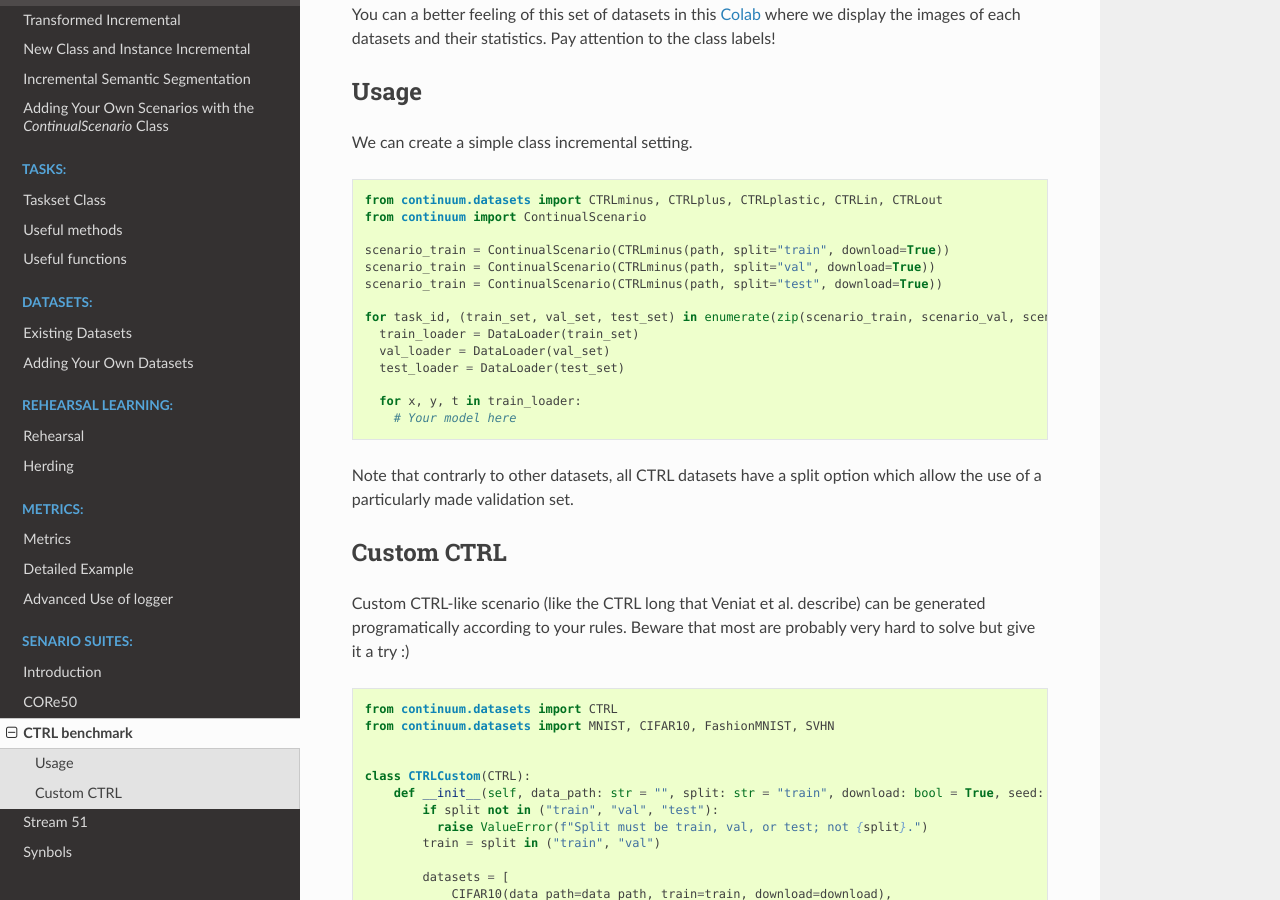
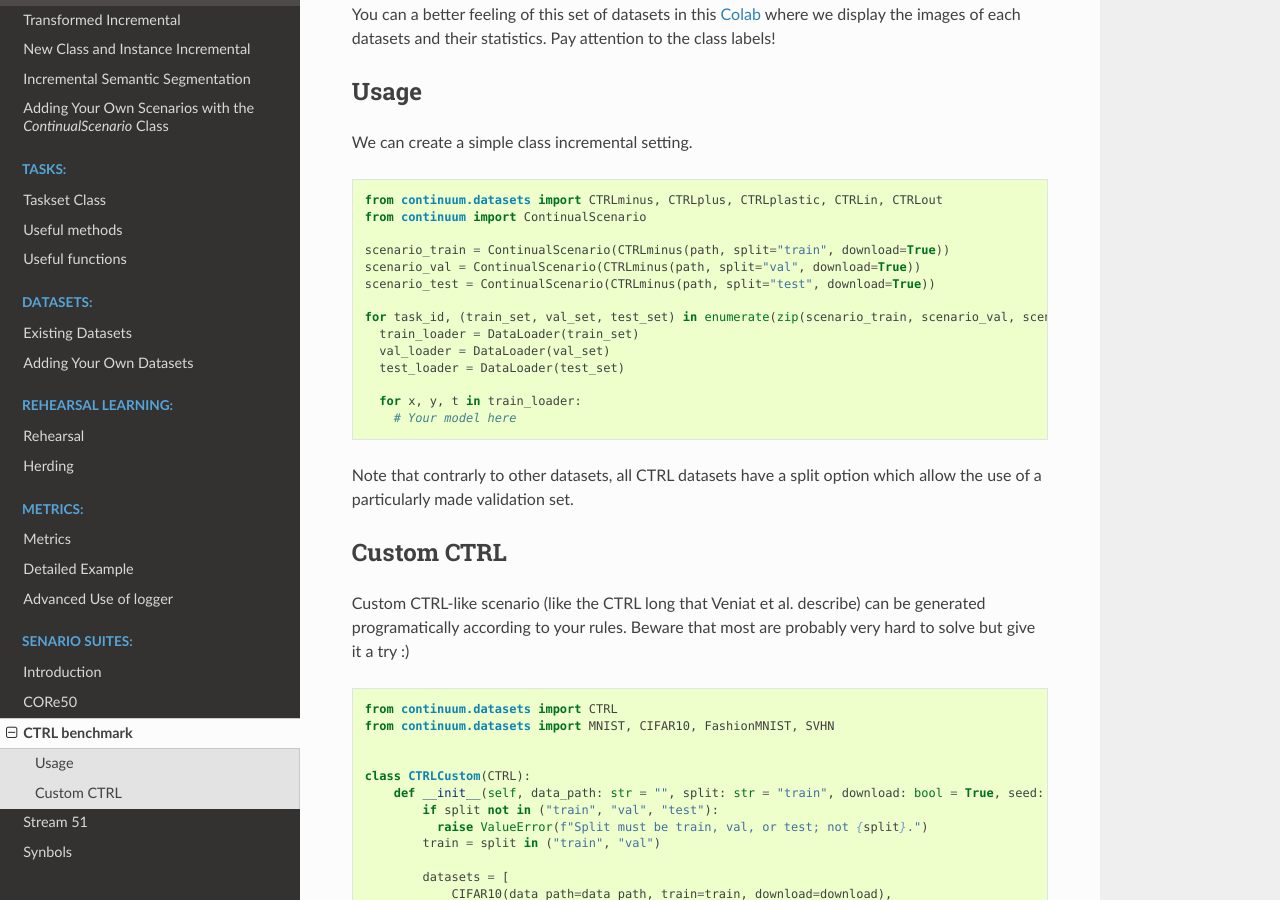
Before and after one commit to Continvvm/continuum, a Sphinx documentation site: the page built from docs/_tutorials/scenarios_suites/Ctrl.rst, in a window 1280 px wide and 900 px high, scrolled down 733 px. Built offline with Sphinx 7.4.7 and the Read the Docs theme 2.0.0, drawn with Linux system fonts in a browser that asks for light colours.

Commit message:
Fix typo in CTRL webdoc.

```diff
--- a/docs/_tutorials/scenarios_suites/Ctrl.rst
+++ b/docs/_tutorials/scenarios_suites/Ctrl.rst
@@ -7,20 +7,20 @@ and co-authored by Veniat (Sorbonne), Denoyer and Ranzato (Facebook Research).
 
 Each of the proposed dataset is combination of multiple small datasets among:
 
-- MNIST
-- SVHN
-- CIFAR10
-- Rainbow MNIST
-- Fashion MNIST
-- DTD
+* MNIST
+* SVHN
+* CIFAR10
+* Rainbow MNIST
+* Fashion MNIST
+* DTD
 
 CTRL proposes different combinations which they name:
 
-- CTRL minus
-- CTRL plus
-- CTRL in
-- CTRL out
-- CTRL plastic
+* CTRL minus
+* CTRL plus
+* CTRL in
+* CTRL out
+* CTRL plastic
 
 The only way to use those datasets is with the `ContinualScenario` scenario, which is the most
 flexible scenario Continuum offers.
@@ -40,8 +40,8 @@ We can create a simple class incremental setting.
     from continuum import ContinualScenario
 
     scenario_train = ContinualScenario(CTRLminus(path, split="train", download=True))
-    scenario_train = ContinualScenario(CTRLminus(path, split="val", download=True))
-    scenario_train = ContinualScenario(CTRLminus(path, split="test", download=True))
+    scenario_val = ContinualScenario(CTRLminus(path, split="val", download=True))
+    scenario_test = ContinualScenario(CTRLminus(path, split="test", download=True))
 
     for task_id, (train_set, val_set, test_set) in enumerate(zip(scenario_train, scenario_val, scenario_test)):
       train_loader = DataLoader(train_set)
```
